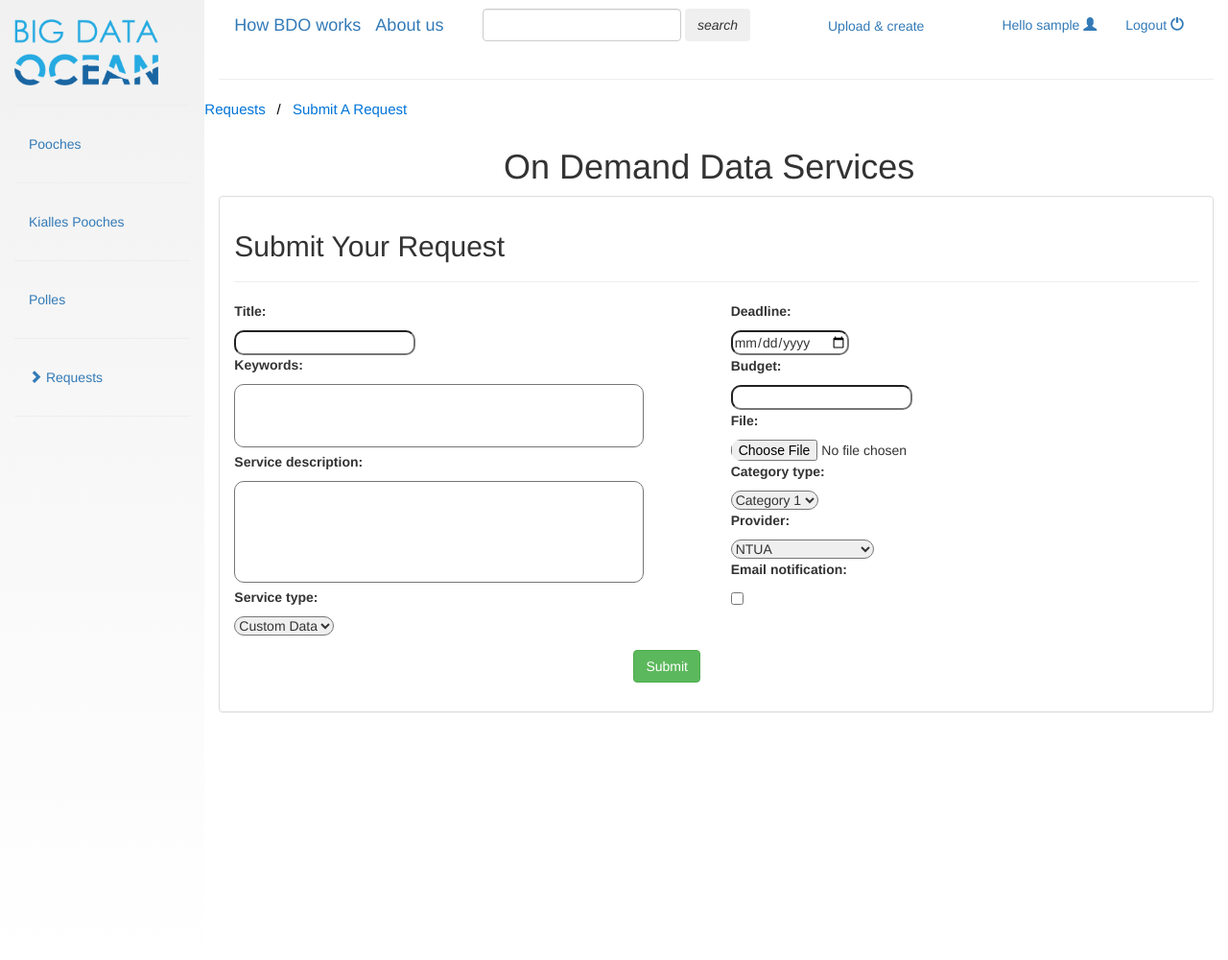
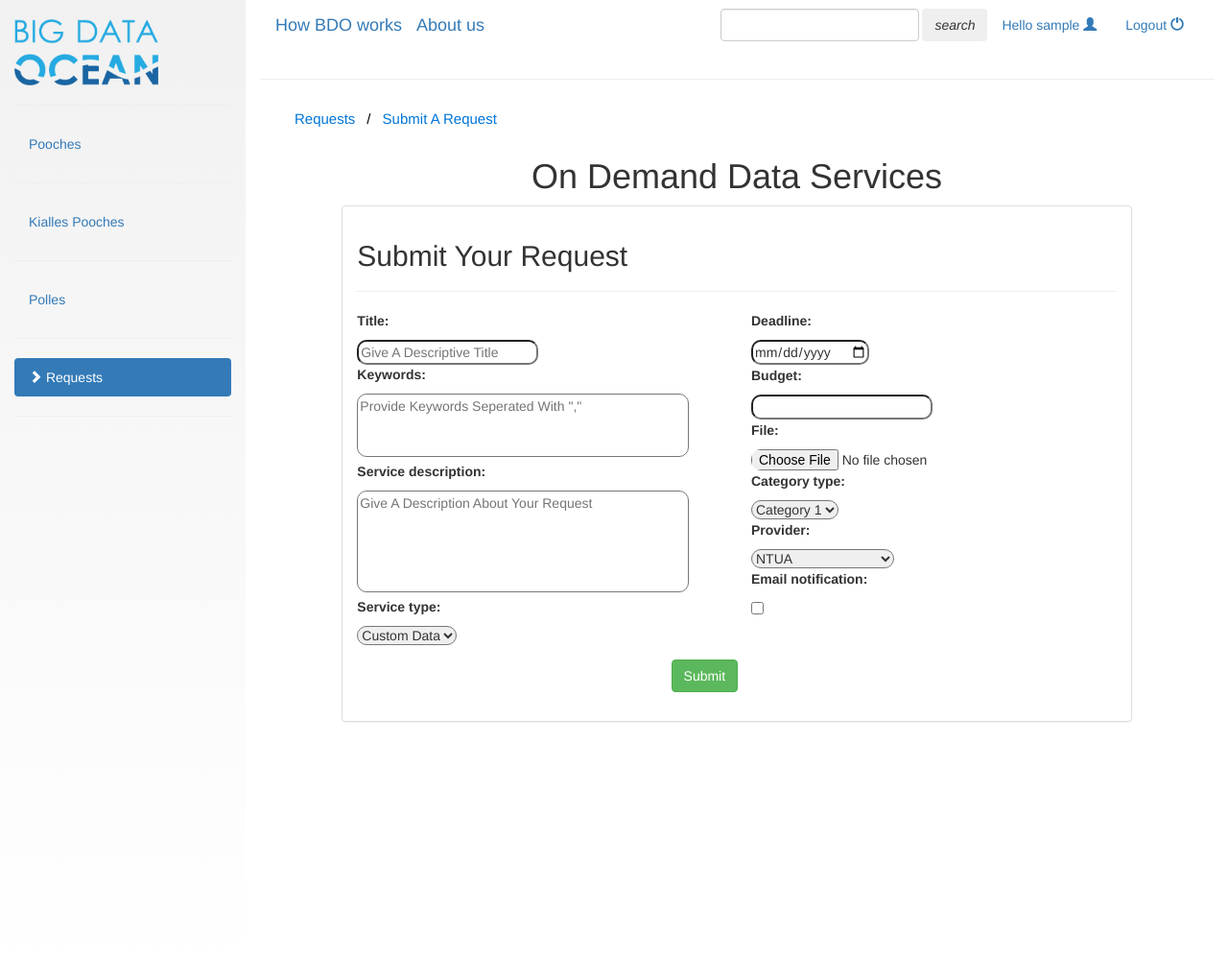
Before and after one commit to Task14/BDO, a Django app: page /requests/create/ in a window 1280 px wide. Shown: the whole page at 96% size. Run offline with Django 3.2, Linux system fonts and the light colour scheme; the visitor is signed in with stand-in values (Sample User, id 1); some libraries are stand-ins or nearby versions.

Commit message:
Slights UI Modifications

```diff
--- a/userrequests/forms.py
+++ b/userrequests/forms.py
@@ -1,9 +1,6 @@
 from django.contrib.auth.models import User
 from django import forms
-from django.forms import Textarea
 from .models import UserRequests, Messages
-from django.conf import settings
-
 
 
 class UserForm(forms.ModelForm):
@@ -27,8 +24,11 @@ class RequestForm(forms.ModelForm):
         model = UserRequests
         exclude = ['user', 'views', 'downloads', 'closed']
         widgets = {
-            'keywords': Textarea(attrs={'cols': 50, 'rows': 3, 'style': 'resize:none;'}),
-            'service_description': Textarea(attrs={'cols': 50, 'rows': 5, 'style': 'resize:none;'}),
+            'title': forms.TextInput(attrs={'placeholder': 'Give A Descriptive Title'}),
+            'keywords': forms.Textarea(attrs={'cols': 40, 'rows': 3, 'style': 'resize:none;',
+                                                    'placeholder': 'Provide Keywords Seperated With "," '}),
+            'service_description': forms.Textarea(attrs={'cols': 40, 'rows': 5, 'style': 'resize:none;',
+                                                    'placeholder': 'Give A Description About Your Request'}),
         }
 
 
--- a/userrequests/static/userrequests/styles.css
+++ b/userrequests/static/userrequests/styles.css
@@ -10,8 +10,16 @@ body > h1{
     height: 1000px;
 }
 
+#horizontalnav{
+    width: 80%;
+    display: inline-block;
+}
+
+.container-fluid{
+    overflow: hidden;
+}
+
 #topcontainer{
-    width: 100%;
     height: 480px;
     !important;
     margin: auto;
@@ -39,7 +47,16 @@ body > h1{
     background: -moz-linear-gradient(#f1f1f1, #ffffff); /* For Firefox 3.6 to 15 */
     background: linear-gradient(#f1f1f1, #ffffff); /* Standard syntax */
     height: 100%;
-    min-width: 200px;
+    width: 20%;
+    min-width: 180px;
+}
+
+.enabled{
+    background: #67b6f1; /* For browsers that do not support gradients */
+    background: -webkit-linear-gradient(left, #d5f1f0, #ffffff, #d5f1f0); /* For Safari 5.1 to 6.0 */
+    background: -o-linear-gradient(right, #d5f1f0, #ffffff, #d5f1f0); /* For Opera 11.1 to 12.0 */
+    background: -moz-linear-gradient(right, #d5f1f0, #ffffff, #d5f1f0); /* For Firefox 3.6 to 15 */
+    background: linear-gradient(to right, #d5f1f0, #ffffff, #d5f1f0); /* Standard syntax */
 }
 
 .table-fixed tbody {
@@ -47,7 +64,7 @@ body > h1{
     overflow-y: auto;
     width: 100%;
 }
-.table-fixed tbody, .table-fixed tr, .table-fixed td, .table-fixed th {
+.table-fixed tbody, .table-fixed tr, .table-fixed td {
     display: block;
 }
 .table-fixed tbody td{
@@ -90,8 +107,7 @@ select{
 }
 
 td {
-
-    overflow-x: auto;
+    overflow-x: hidden;
 }
 tbody{
 	max-height:10px;
@@ -142,6 +158,8 @@ ul.breadcrumb {
     padding: 10px 16px;
     list-style: none;
     background-color: transparent;
+    position: relative;
+    left: 20px;
 }
 ul.breadcrumb li {
     display: inline;
--- a/userrequests/templates/userrequests/base.html
+++ b/userrequests/templates/userrequests/base.html
@@ -9,6 +9,8 @@
     <!-- Bootstrap library -->
 	<link rel="stylesheet" href="http://maxcdn.bootstrapcdn.com/bootstrap/3.3.7/css/bootstrap.min.css">
 
+	<link rel="stylesheet" type="text/css" href="{% static 'userrequests/styles.css' %}"/>
+
 	<!-- jQuery library -->
 	<script src="https://ajax.googleapis.com/ajax/libs/jquery/3.2.1/jquery.min.js"></script>
 
@@ -16,7 +18,7 @@
 	<script src="http://maxcdn.bootstrapcdn.com/bootstrap/3.3.7/js/bootstrap.min.js"></script>
 
     {% block script %}{% endblock %}
-	<link rel="stylesheet" type="text/css" href="{% static 'userrequests/styles.css' %}"/>
+
 </head>
 <body>
         <!-- navigation bar viewable when resized window is extra small -->
@@ -59,7 +61,7 @@
                     <ul class="nav navbar-nav navbar-right">
                         <li class="">
                             {% if request.user.is_authenticated %}
-                                <p>Hello MF {{ request.user.username }}</p>
+                                <p>Hello {{ request.user.username }}</p>
 
                                 <a href="{% url 'userrequests:user-logout' %}">
                                     <span class="glyphicon glyphicon-off" aria-hidden="true"></span>
@@ -107,17 +109,21 @@
                             </a>
                         </li>
                         <hr>
-                        <li class="dropdown">
+                        <li class="dropdown active">
                             <a href="#collapse" class="dropdown-toggle" data-toggle="collapse" id="reqmenu">
                                 <span id="ddmenu" class="glyphicon glyphicon-chevron-right"></span> Requests
                             </a>
                             <hr>
                             <ul id="collapse" class="panel-collapse collapse" style="list-style-type:none">
-                                <li>
+                                <li {% if request.path == '/requests/create/' %}
+                                        class="enabled"
+                                    {% endif %}>
                                     <a href="{% url 'userrequests:create' %}">Create A Request</a>
                                 </li>
                                 <hr>
-                                <li>
+                                <li {% if request.path == '/requests/' %}
+                                        class="enabled"
+                                    {% endif %}>
                                     <a href="{% url 'userrequests:index' %}">Requests Data</a>
                                 </li>
                             </ul>
@@ -141,43 +147,30 @@
                             </div>
                             <div class="collapse navbar-collapse">
                                 <ul class="nav navbar-nav navbar-right">
-                                    <li class="dropdown">
-                                        <a href="#" class="btn bg-color--blue dropdown-toggle" data-toggle="dropdown" aria-expanded="false" style="padding: 10px 25px; margin: 5px 40px;">
-                                            <i class="fa fa-plus-circle o-white"></i>
-                                            Upload &amp; create
-                                        </a>
-                                        <ul class="dropdown-menu" data-color="blue">
-                                            <li>
-                                                <a href="#" style="font-size: 1.1em;">
-                                                    <i class="fa fa-cloud-upload margin-right-4"></i>
-                                                    <span>Upload a dataset</span>
-                                                </a>
-                                            </li>
-                                            <li>
-                                                <a href="#" style="font-size: 1.1em;">
-                                                    <i class="fa fa-database margin-right-5"></i>
-                                                    <span>Define a query</span>
-                                                </a>
-                                            </li>
-                                            <li>
-                                                <a href="#" style="font-size: 1.1em;">
-                                                    <i class="fa fa-industry margin-right-5"></i>
-                                                    <span>Create an analysis</span>
-                                                </a>
-                                            </li>
-                                        </ul>
+                                    <li>
+                                        <form class="navbar-form navbar-right" role="search" method="GET" action="#">
+                                            <div class="form-group  is-empty">
+                                                <input type="text" class="form-control border-input" placeholder="" name="q">
+                                                <span class="material-input"></span>
+                                                <span class="material-input"></span>
+                                            </div>
+                                            <button type="submit" class="btn btn-white btn-round btn-just-icon">
+                                                <i class="material-icons">search</i>
+                                                <div class="ripple-container">
+                                                </div>
+                                            </button>
+                                        </form>
                                     </li>
-                                    <li class="dropdown">
-                                        {% if request.user.is_authenticated %}
+                                    {% if request.user.is_authenticated %}
+                                        <li class="dropdown">
                                             <a href="#" class="dropdown-toggle" data-toggle="dropdown">
                                                 <p>
                                                     Hello {{ request.user.username }}
                                                     <span class="glyphicon glyphicon-user" aria-hidden="true"></span>
                                                 </p>
-
-                                                <p class="hidden-lg hidden-md">Notifications</p>
+                                                <div class="ripple-container"></div>
                                             </a>
-                                            <ul class="dropdown-menu">
+                                            <ul class="dropdown-menu" role="menu">
                                                 <li>
                                                     <a href="#">You have no new notifications</a>
                                                 </li>
@@ -188,8 +181,8 @@
                                                     </a>
                                                 </li>
                                             </ul>
-                                        {% endif %}
-                                    </li>
+                                        </li>
+                                    {% endif %}
                                     <li>
                                         {% if request.user.is_authenticated %}
                                             <a href="{% url 'userrequests:user-logout' %}">
@@ -205,18 +198,7 @@
                                     </li>
                                 </ul>
 
-                                <form class="navbar-form navbar-right" role="search" method="GET" action="#">
-                                    <div class="form-group  is-empty">
-                                        <input type="text" class="form-control border-input" placeholder="" name="q">
-                                        <span class="material-input"></span>
-                                        <span class="material-input"></span>
-                                    </div>
-                                    <button type="submit" class="btn btn-white btn-round btn-just-icon">
-                                        <i class="material-icons">search</i>
-                                        <div class="ripple-container">
-                                        </div>
-                                    </button>
-                                </form>
+
                             </div>
                         </div>
                     </nav>
--- a/userrequests/templates/userrequests/detail.html
+++ b/userrequests/templates/userrequests/detail.html
@@ -3,6 +3,7 @@
 {% block title %}Request Details{% endblock %}
 
 {% block body %}
+
     <div class="container-fluid">
 
         <ul class="breadcrumb">
@@ -30,9 +31,9 @@
                     </p>
                     <br style="clear: both">
                     <h3>Keywords : </h3>
-                    <textarea rows="2" cols="50" style="resize: none" disabled>{{ index.keywords }}</textarea>
+                    <textarea rows="2" cols="40" style="resize: none" disabled>{{ index.keywords }}</textarea>
                     <h4>Service Description : </h4>
-                    <textarea rows="3" cols="50" style="resize: none;" disabled>{{ index.service_description }}</textarea>
+                    <textarea rows="3" cols="40" style="resize: none;" disabled>{{ index.service_description }}</textarea>
 
                 </div>
 
--- a/userrequests/templates/userrequests/index.html
+++ b/userrequests/templates/userrequests/index.html
@@ -35,7 +35,7 @@
 
             <div id="topcontainer" class="container-fluid">
                 <div id="row1" >
-                    <div id="central" class="col-sm-6 col-sm-offset-2">
+                    <div id="central" class="col-sm-10 col-sm-offset-1">
                         <div id="usabilities">
                             <ul class="nav nav-tabs">
                                 <li class="active"><a data-toggle="tab" href="#open" id="opentab">Open <span id="spo" class="badge">{{ open|length }}</span></a></li>
@@ -161,10 +161,6 @@
             </button>
         </a>
     {% endif %}
-
-    <div>
-        <p id="demo"></p>
-    </div>
 </div>
 
 </div>
--- a/userrequests/templates/userrequests/userrequests_form.html
+++ b/userrequests/templates/userrequests/userrequests_form.html
@@ -11,7 +11,7 @@
 
     <h1 class="text-center">On Demand Data Services</h1>
 	<div class="row">
-		<div class="col-sm-10 ">
+		<div class="col-sm-10 col-sm-offset-1 ">
              {% if request.user.is_authenticated %}
                  {% if entry != None and request.user.username != entry.user %}
                      <div class="panel panel-default">
@@ -22,7 +22,7 @@
                             <h3 class="text-center">You Have No Right To Make Changes To This Request</h3>
                             <a href="{% url 'userrequests:detail' entry.id %}">
                                 <div class="form-group">
-                                    <div class="col-sm-offset-5 col-sm-10">
+                                    <div class="col-sm-offset-5">
                                         <button type="submit" class="btn btn-log-in">Back To Request</button>
                                     </div>
                                 </div>
```
